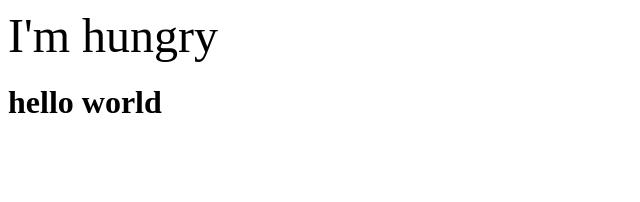
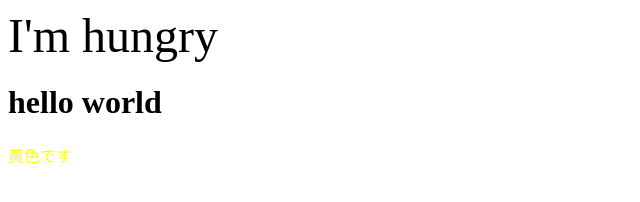
Before and after one commit to BBB365/teeeeest, a plain HTML site: page index.html in a window 1280 px wide. Shown: the full height of the page, 0-640 px from the left. Drawn offline with Linux system fonts and the light colour scheme.

Commit message:
Update index.html

```diff
--- a/index.html
+++ b/index.html
@@ -2,3 +2,4 @@
   <font size="7">I'm hungry</font>
 </main>
 <h1>hello world</h1>
+<font color="yellow">黄色です</font>
```
